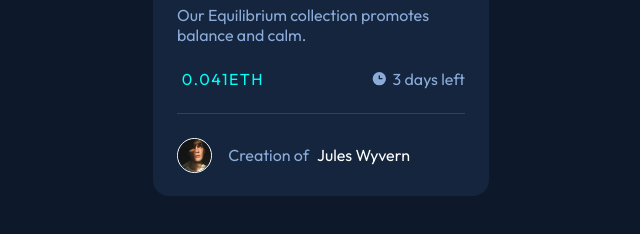
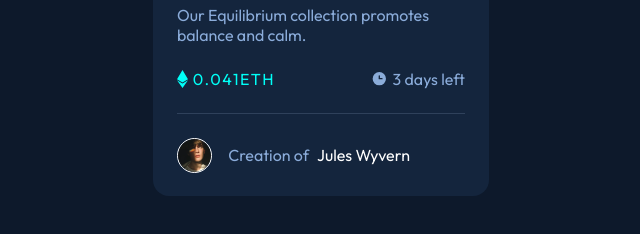
Before and after one commit to Iwinyyu/NFT-preview-card-component, a plain HTML site: page index.html in a window 1280 px wide. Shown: the part 492-726 px from the top of the page, 319-959 px from the left. Drawn offline with Linux system fonts and the light colour scheme; the site is published under a folder, as on GitHub Pages, so addresses that start at the root find nothing.

Commit message:
Update index.html
extra "/" on line 37. deleted.

```diff
--- a/index.html
+++ b/index.html
@@ -34,7 +34,7 @@
 
         <div id="price">
 
-          <img src="/images/icon-ethereum.svg" alt="" id="eth-icon">
+          <img src="images/icon-ethereum.svg" alt="" id="eth-icon">
           0.041ETH
 
         </div>
```
